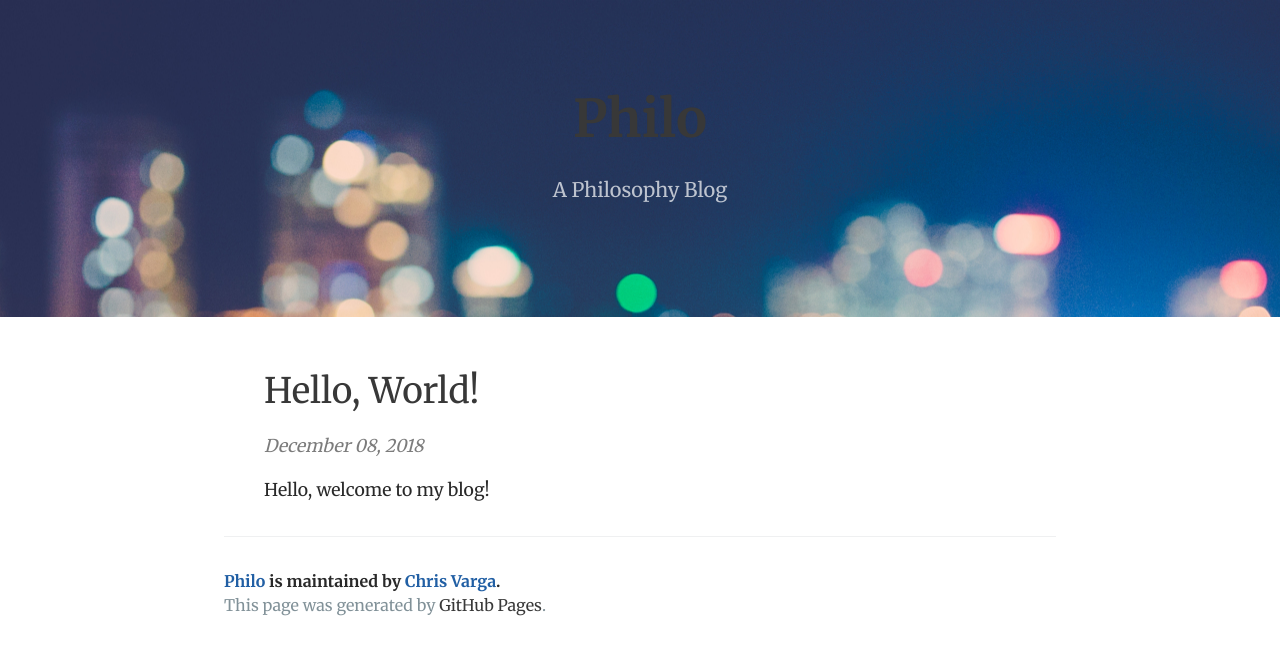
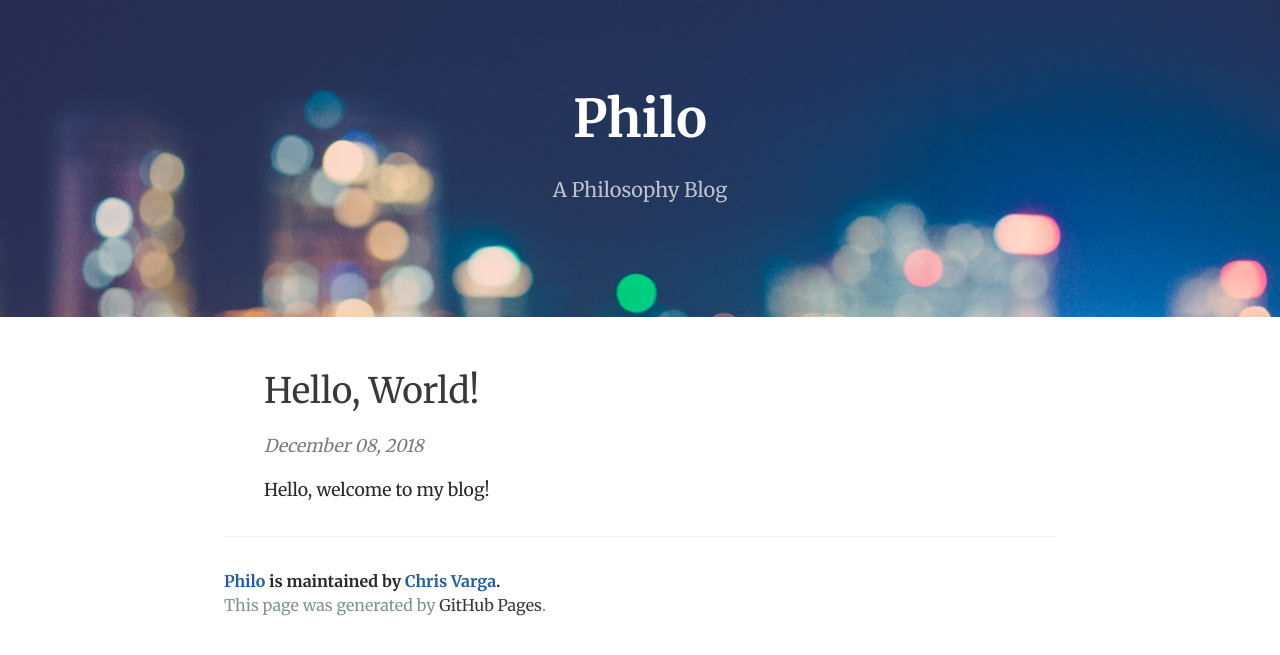
Before and after one commit to chrisvarga/chrisvarga.github.io, a Jekyll site: the page built from index.html, in a window 1280 px wide. Shown: the top 655 px of the page. Built offline with Jekyll 4.4.1, drawn with Linux system fonts in a browser that asks for light colours; the list of posts is cut into pages by our own code.

Commit message:
Fix page-header color

```diff
--- a/css/cayman.css
+++ b/css/cayman.css
@@ -145,6 +145,7 @@ a:hover { text-decoration: underline; }
   .btn + .btn { margin-top: 1rem; margin-left: 0; } }
 
 .page-header { color: #fff; text-align: center; background-color: #283256; background-image: url(../assets/{% if page.bg %}{{ page.bg }}{% else %}{{ site.bg }}{% endif %}); }
+.page-header a { color: #fff; }
 /*.page-header { color: #fff; text-align: center; background-color: #283256; background-image: linear-gradient(120deg, #283256, #815067); }*/
 /*.page-header { color: #fff; text-align: center; background-color: #159957; background-image: linear-gradient(120deg, #155799, #159957); }*/
 @media screen and (min-width: 64em) { .page-header { padding: 5rem 6rem; } }
```
